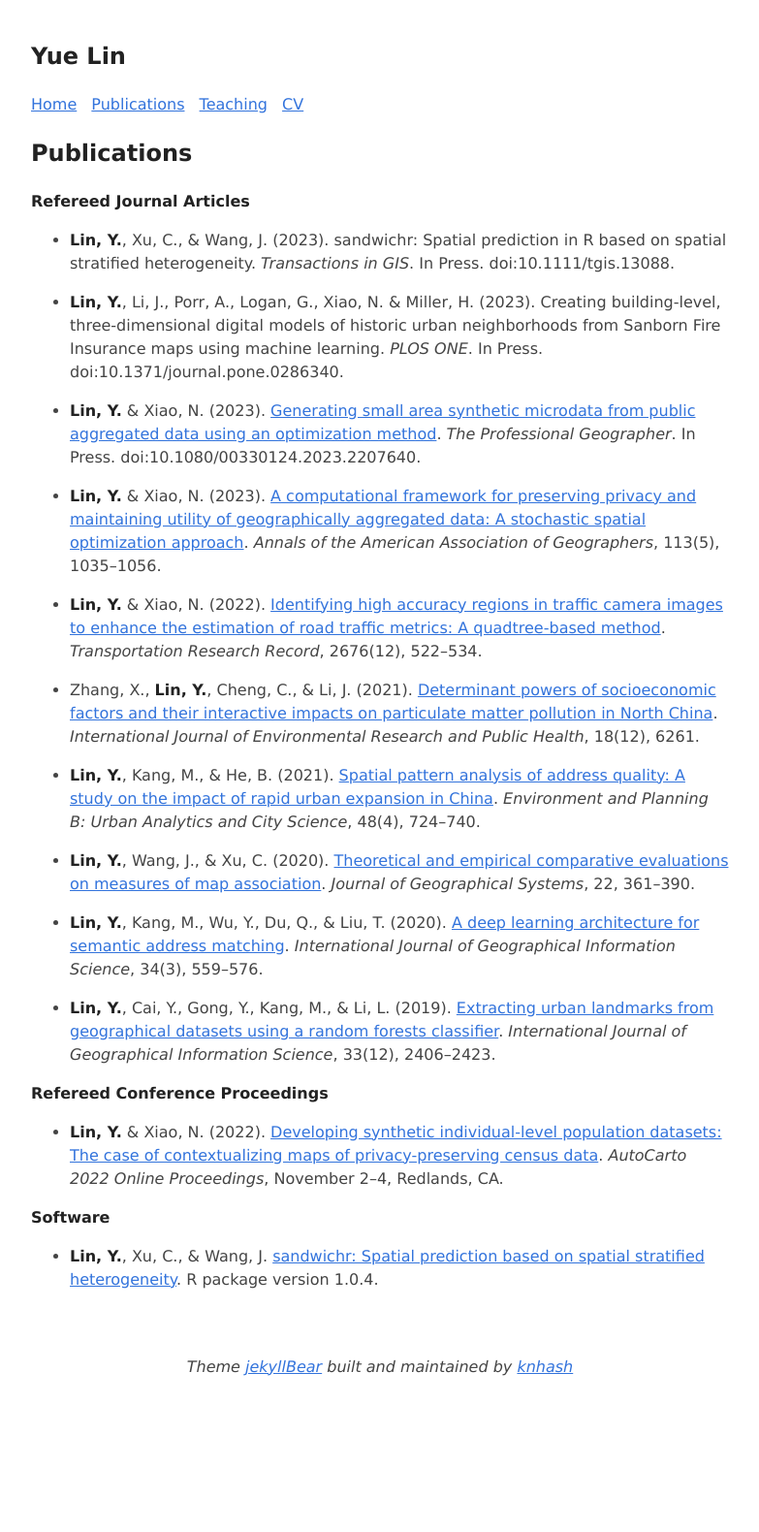
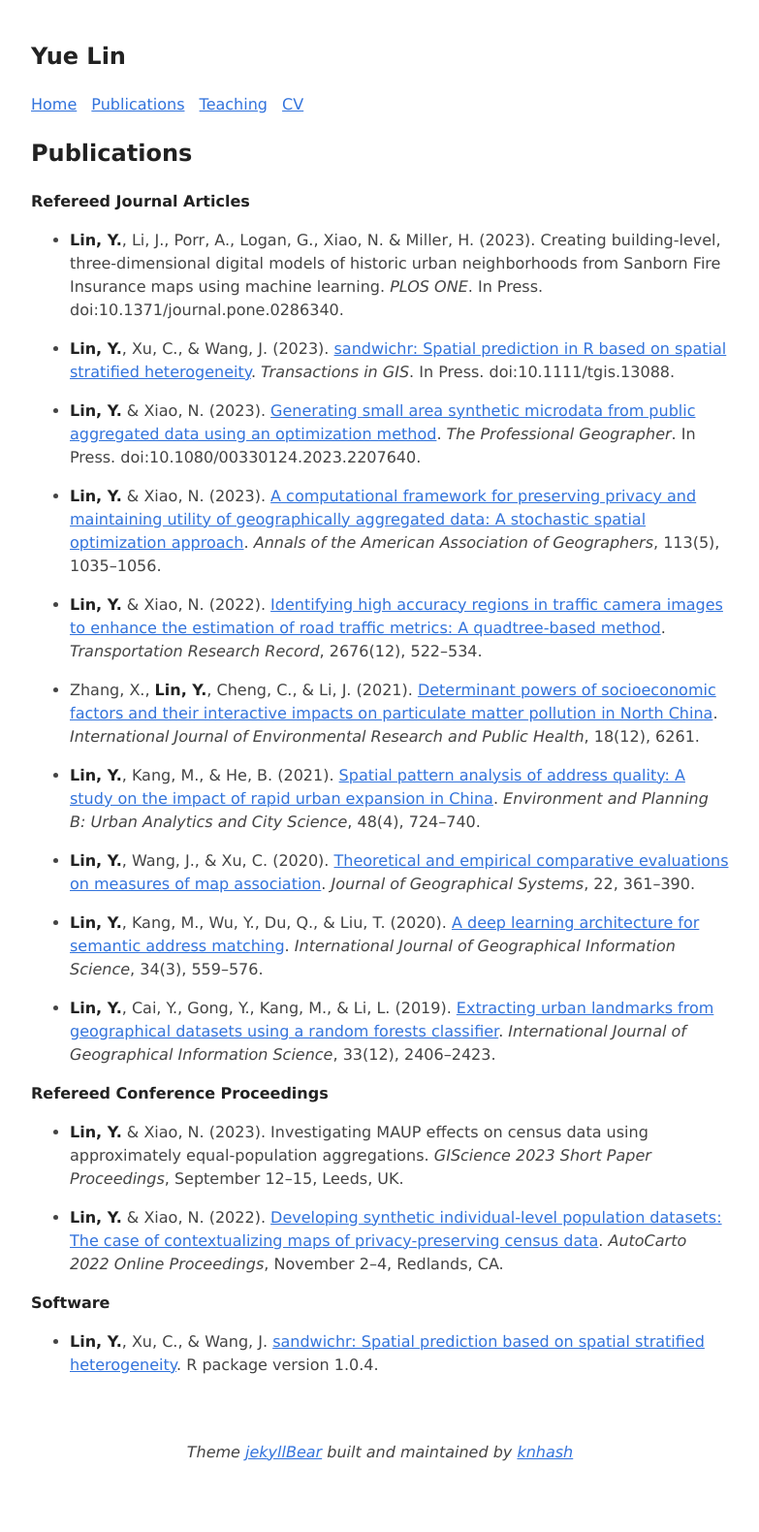
Before and after one commit to linyuehzzz/linyuehzzz.github.io, a Jekyll site: the page built from publications.md, in a window 1280 px wide. Shown: the whole page at 97% size, without its empty margins (248-1031 px from the left). Built offline with Jekyll 4.4.1, drawn with Linux system fonts in a browser that asks for light colours; before the commit the page ends 1492 px from its top, so only the background shows below that; part of the change alters nothing that is shown.

Commit message:
update pub

```diff
--- a/publications.md
+++ b/publications.md
@@ -6,9 +6,9 @@ permalink: /publications
 ---
 
 **Refereed Journal Articles**
-- **Lin, Y.**, Xu, C., & Wang, J. (2023). sandwichr: Spatial prediction in R based on spatial stratified heterogeneity. *Transactions in GIS*. In Press. doi:10.1111/tgis.13088.
+- **Lin, Y.**, Li, J., Porr, A., Logan, G., Xiao, N. & Miller, H. (2023). Creating building-level, three-dimensional digital models of historic urban neighborhoods from Sanborn Fire Insurance maps using machine learning. *PLOS ONE*. In Press. doi:10.1371/journal.pone.0286340.
 
-- **Lin, Y.**, Li, J., Porr, A., Logan, G., Xiao, N. & Miller, H. (2023). Creating building-level, three-dimensional digital models of historic urban neighborhoods from Sanborn Fire Insurance maps using machine learning. *PLOS ONE*. In Press. doi:10.1371/journal.pone.0286340.
+- **Lin, Y.**, Xu, C., & Wang, J. (2023). [sandwichr: Spatial prediction in R based on spatial stratified heterogeneity](https://onlinelibrary.wiley.com/doi/full/10.1111/tgis.13088). *Transactions in GIS*. In Press. doi:10.1111/tgis.13088.
 
 - **Lin, Y.** & Xiao, N. (2023). [Generating small area synthetic microdata from public aggregated data using an optimization method](https://www.tandfonline.com/doi/full/10.1080/00330124.2023.2207640). *The Professional Geographer*. In Press. doi:10.1080/00330124.2023.2207640.
 
@@ -28,6 +28,8 @@ permalink: /publications
 
 
 **Refereed Conference Proceedings**
+- **Lin, Y.** & Xiao, N. (2023). Investigating MAUP effects on census data using approximately equal-population aggregations. *GIScience 2023 Short Paper Proceedings*, September 12--15, Leeds, UK.
+
 - **Lin, Y.** & Xiao, N. (2022). [Developing synthetic individual-level population datasets: The case of contextualizing maps of privacy-preserving census data](https://cartogis.org/docs/autocarto/2022/docs/abstracts/Session7_Lin_5258.pdf). *AutoCarto 2022 Online Proceedings*, November 2--4, Redlands, CA.
 
 
```
Also changed, not shown: 1 other file.
